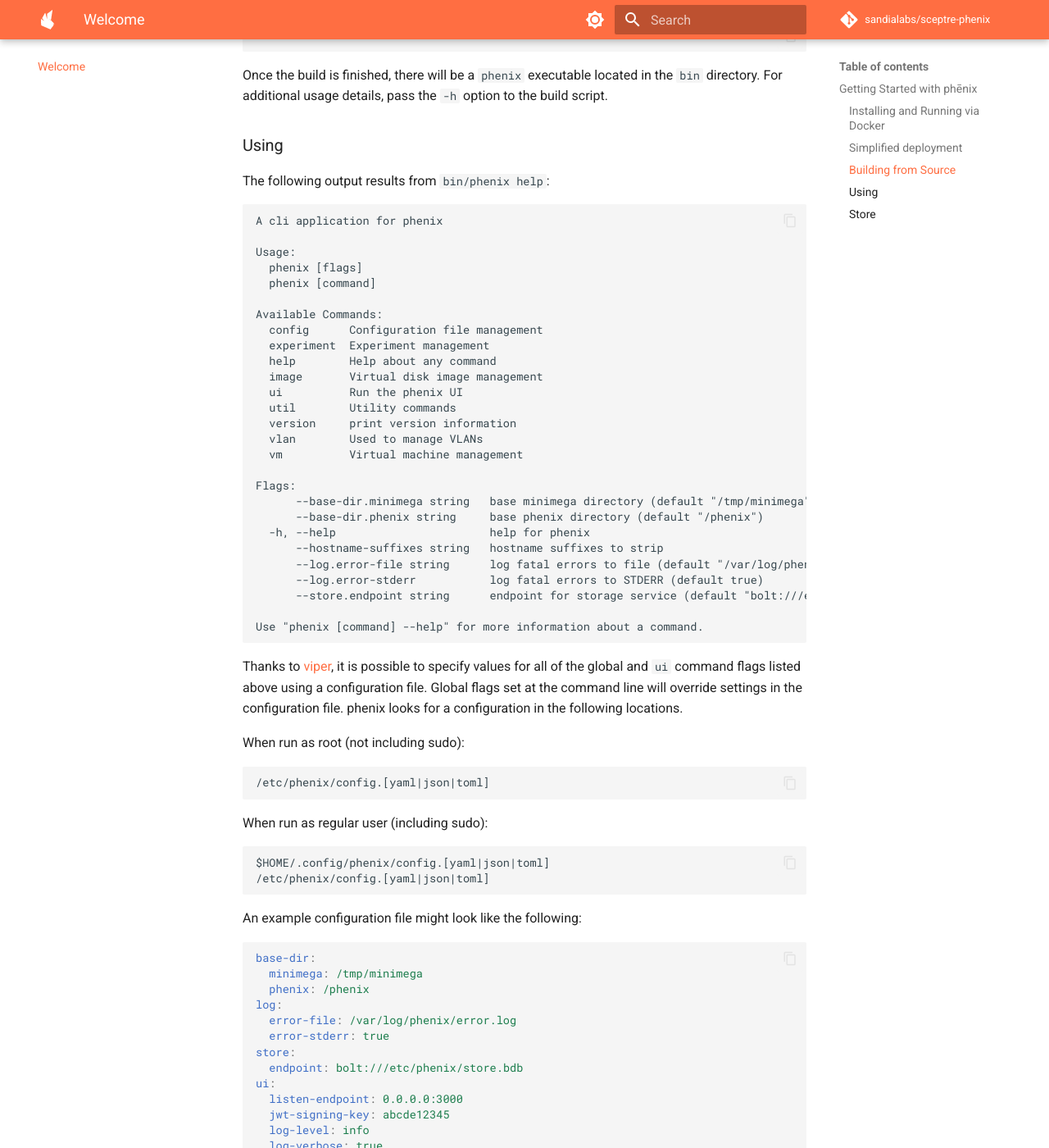
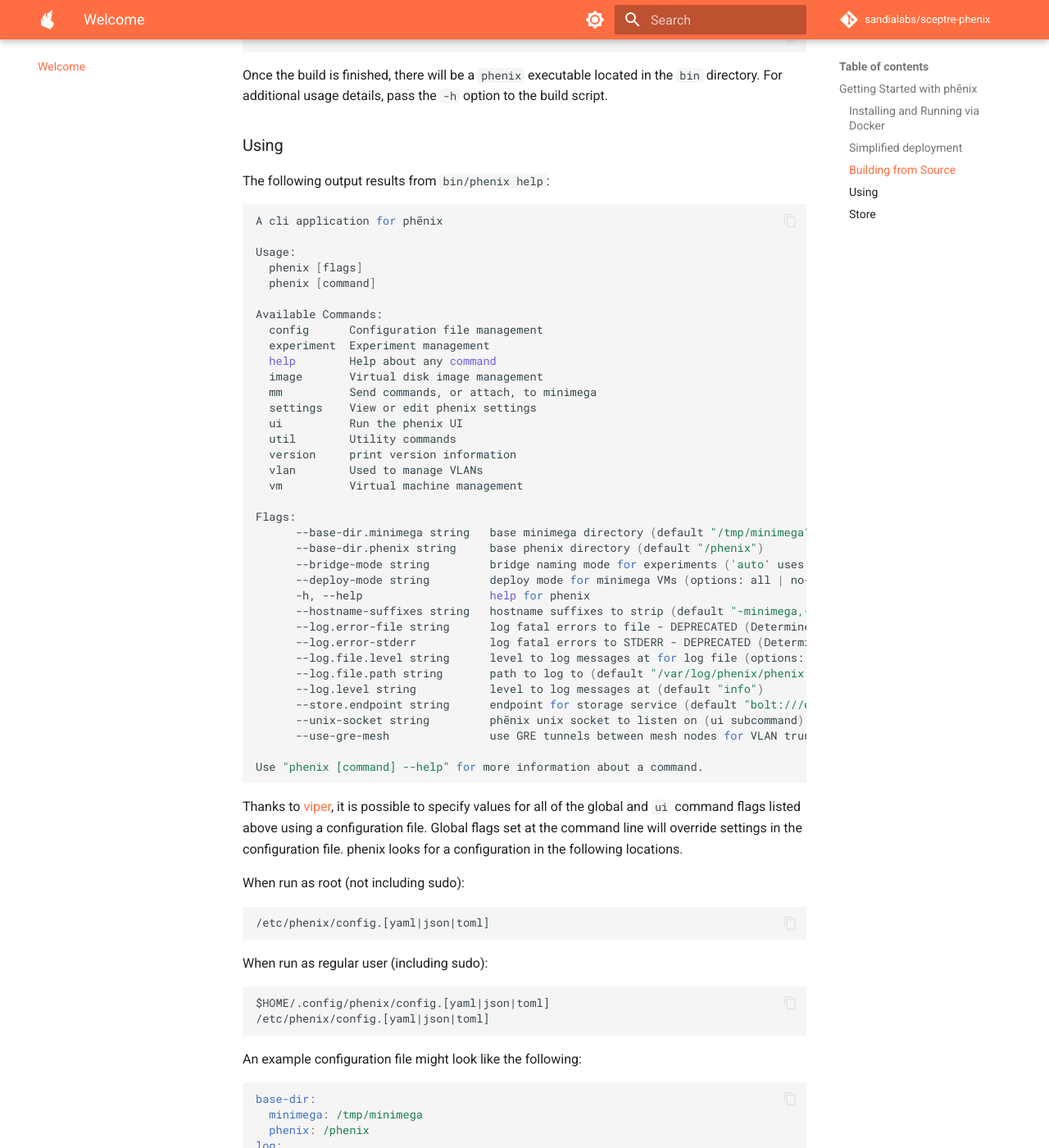
Before and after one commit to sandialabs/sceptre-phenix-docs, an MkDocs documentation site: the page built from docs/index.md, in a window 1280 px wide and 1400 px high, scrolled down 2477 px. Shown: the whole window at 82% size. Built offline with MkDocs 1.6.1 and Material for MkDocs 9.7.7, drawn with Linux system fonts in a browser that asks for light colours; comment, search, counter and statistics services are not loaded; the version menu is left out.

Commit message:
doc: update phenix help output

````diff
--- a/docs/index.md
+++ b/docs/index.md
@@ -129,8 +129,8 @@
 
 The following output results from `bin/phenix help`:
 
-```
-A cli application for phenix
+```shell
+A cli application for phēnix
 
 Usage:
   phenix [flags]
@@ -141,6 +141,8 @@
   experiment  Experiment management
   help        Help about any command
   image       Virtual disk image management
+  mm          Send commands, or attach, to minimega
+  settings    View or edit phenix settings
   ui          Run the phenix UI
   util        Utility commands
   version     print version information
@@ -150,11 +152,18 @@
 Flags:
       --base-dir.minimega string   base minimega directory (default "/tmp/minimega")
       --base-dir.phenix string     base phenix directory (default "/phenix")
-  -h, --help                       help for phenix
-      --hostname-suffixes string   hostname suffixes to strip
-      --log.error-file string      log fatal errors to file (default "/var/log/phenix/error.log")
-      --log.error-stderr           log fatal errors to STDERR (default true)
+      --bridge-mode string         bridge naming mode for experiments ('auto' uses experiment name for bridge; 'manual' uses user-specified bridge name, or 'phenix' if not specified) (options: manual | auto) (default "manual")
+      --deploy-mode string         deploy mode for minimega VMs (options: all | no-headnode | only-headnode) (default "no-headnode")
+      -h, --help                   help for phenix
+      --hostname-suffixes string   hostname suffixes to strip (default "-minimega,-phenix")
+      --log.error-file string      log fatal errors to file - DEPRECATED (Determined by log.file.level)
+      --log.error-stderr           log fatal errors to STDERR - DEPRECATED (Determined by log.level) (default true)
+      --log.file.level string      level to log messages at for log file (options: debug | info | warn | error | none) (default "info")
+      --log.file.path string       path to log to (default "/var/log/phenix/phenix.log")
+      --log.level string           level to log messages at (default "info")
       --store.endpoint string      endpoint for storage service (default "bolt:///etc/phenix/store.bdb")
+      --unix-socket string         phēnix unix socket to listen on (ui subcommand) or connect to (default "/tmp/phenix.sock")
+      --use-gre-mesh               use GRE tunnels between mesh nodes for VLAN trunking
 
 Use "phenix [command] --help" for more information about a command.
 ```
````
